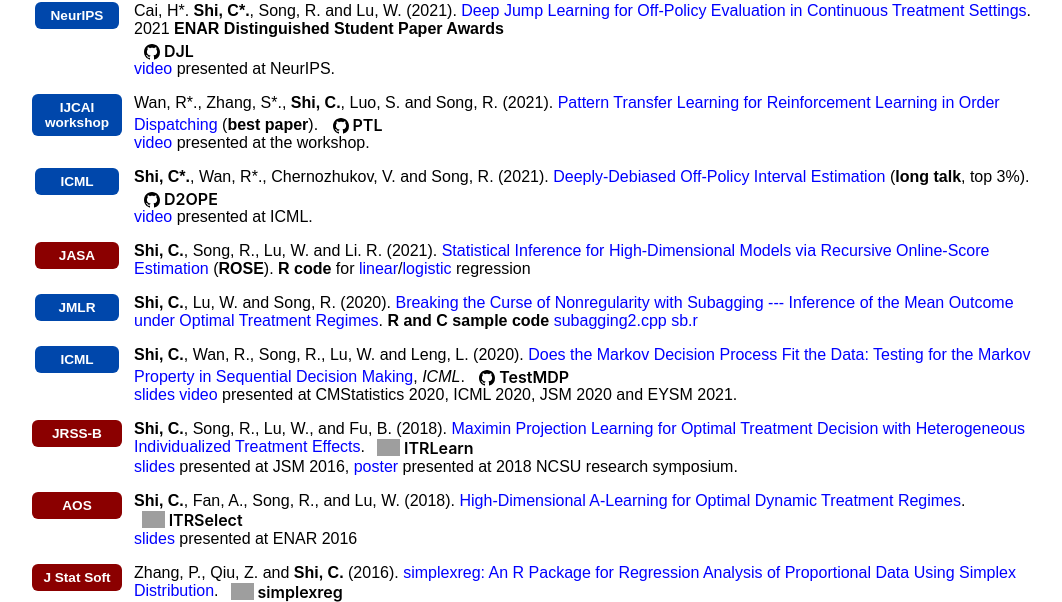
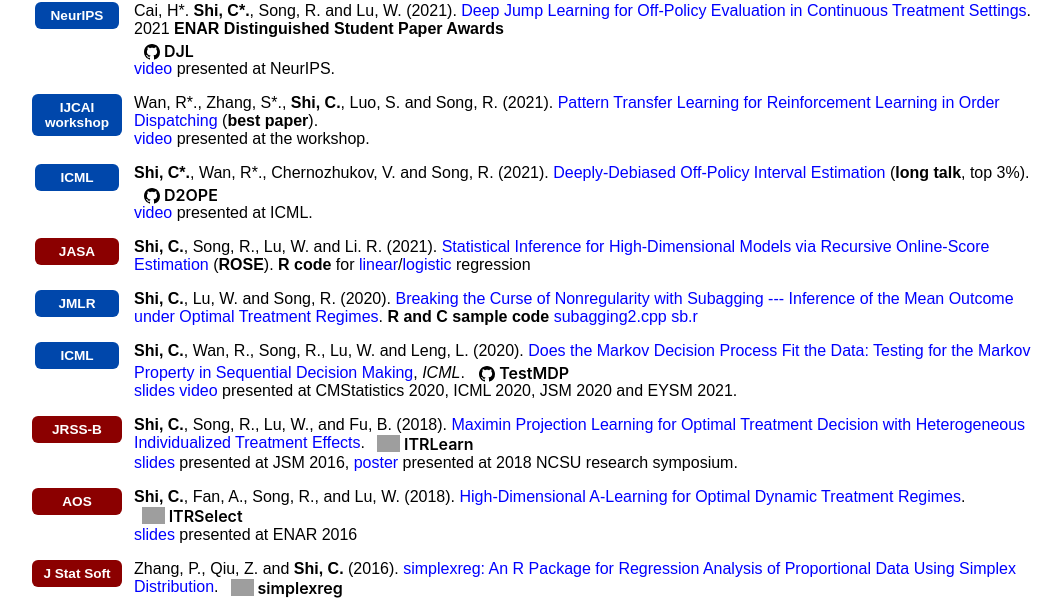
Before and after one commit to callmespring/callmespring.github.io, a Jekyll site: the page built from publication.md, in a window 1280 px wide and 900 px high, scrolled down 3616 px. Shown: the part 298-900 px from the top of the window, without its empty margins (108-1170 px from the left). Built offline with Jekyll 4.4.1, drawn with Linux system fonts in a browser that asks for light colours; grey boxes are pictures that could not be loaded.

Commit message:
Update publication.md

```diff
--- a/publication.md
+++ b/publication.md
@@ -598,10 +598,6 @@
   </div>
   <div class="pub-content" style="flex: 1;">
     Wan, R*., Zhang, S*., <strong>Shi, C.</strong>, Luo, S. and Song, R. (2021). <a href="https://arxiv.org/pdf/2105.13218">Pattern Transfer Learning for Reinforcement Learning in Order Dispatching</a> (<strong>best paper</strong>).
-    <a href="https://github.com/szhang-stats/PTL" class="gh-module-link">
-      <svg class="gh-icon" viewBox="0 0 16 16"><path d="M8 0C3.58 0 0 3.58 0 8c0 3.54 2.29 6.53 5.47 7.59.4.07.55-.17.55-.38 0-.19-.01-.82-.01-1.49-2.01.37-2.53-.49-2.69-.94-.09-.23-.48-.94-.82-1.13-.28-.15-.68-.52-.01-.53.63-.01 1.08.58 1.23.82.72 1.21 1.87.87 2.33.66.07-.52.28-.87.51-1.07-1.78-.2-3.64-.89-3.64-3.95 0-.87.31-1.59.82-2.15-.08-.2-.36-1.02.08-2.12 0 0 .67-.21 2.2.82.64-.18 1.32-.27 2-.27.68 0 1.36.09 2 .27 1.53-1.04 2.2-.82 2.2-.82.44 1.1.16 1.92.08 2.12.51.56.82 1.27.82 2.15 0 3.07-1.87 3.75-3.65 3.95.29.25.54.73.54 1.48 0 1.07-.01 1.93-.01 2.2 0 .21.15.46.55.38A8.013 8.013 0 0016 8c0-4.42-3.58-8-8-8z"></path></svg>
-      <span class="gh-module-badge">PTL</span>
-    </a>
     <br/> <a href="https://www.youtube.com/watch?v=g6ejNcMUdHk&t=851s"><font size="3">video</font></a> <font size="3">presented at the workshop</font>.
   </div>
 </div>
```
